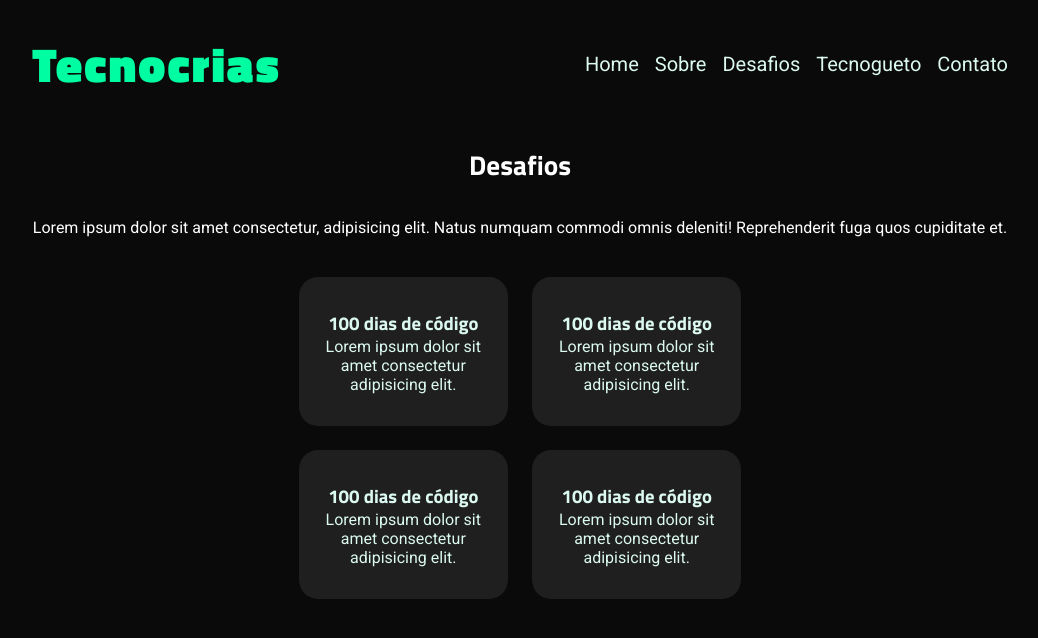
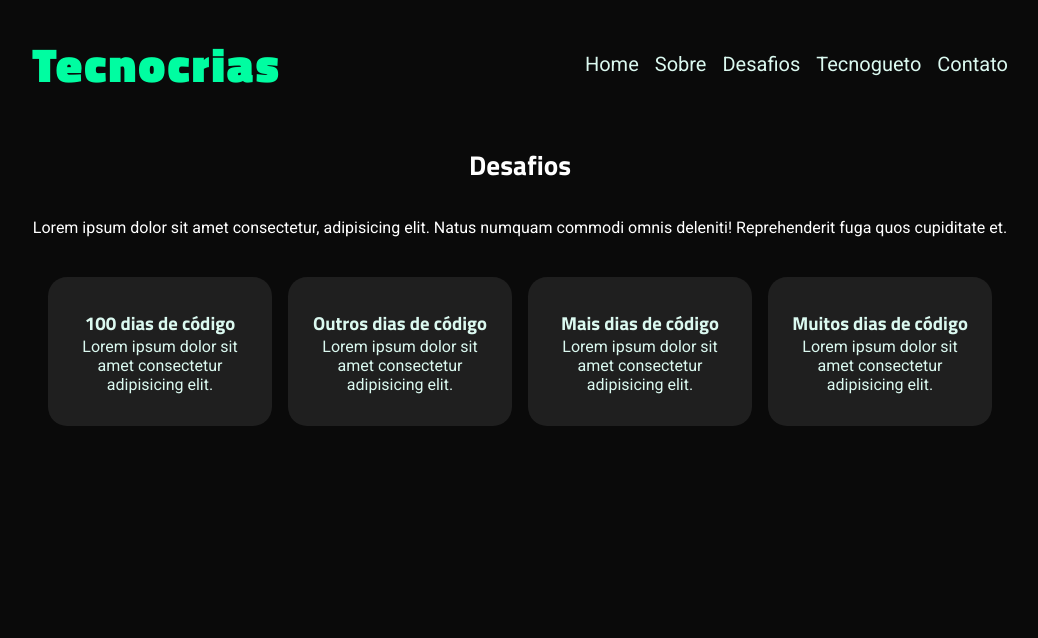
Before and after one commit to ManuCoutinho/tecnocrias, a React (Vite) app in the folder tecnocrias/: page / in a window 1280 px wide. Shown: the top 638 px of the page, without its empty margins (120-1158 px from the left). Built offline with nearby package versions, Linux system fonts and the light colour scheme.

Commit message:
feat: ajustes seção desafios

```diff
--- a/tecnocrias/src/components/Desafios/Card.jsx
+++ b/tecnocrias/src/components/Desafios/Card.jsx
@@ -1,13 +1,18 @@
 import styles from "./styles.module.scss";
 import React from "react";
+import CardsItems from "./CardsItems";
 
-export function Card(props) {
-    return (
-        <a href="#">
-            <div className={styles.card}>
-                <h3>{props.title}</h3>
-                <p>{props.text}</p>
-            </div>
-        </a>
-    )
+export const Card = () => {
+
+    function getCardsItem() {
+        return CardsItems.map(cards => {
+            return <a href={cards.link}>
+                <div className={styles.card}>
+                    <h3>{cards.title}</h3>
+                    <p>{cards.text}</p>
+                </div>
+            </a>
+        })
+    }
+return (getCardsItem())
 }
--- /dev/null
+++ b/tecnocrias/src/components/Desafios/CardsItems.js
@@ -0,0 +1,22 @@
+export default [
+    {
+        title: "100 dias de código",
+        text: "Lorem ipsum dolor sit amet consectetur adipisicing elit.",
+        link: "#"
+    },
+    {
+        title: "Outros dias de código",
+        text: "Lorem ipsum dolor sit amet consectetur adipisicing elit.",
+        link: "#"
+    },
+    {
+        title: "Mais dias de código",
+        text: "Lorem ipsum dolor sit amet consectetur adipisicing elit.",
+        link: "#"
+    },
+    {
+        title: "Muitos dias de código",
+        text: "Lorem ipsum dolor sit amet consectetur adipisicing elit.",
+        link: "#"
+    }
+]
--- a/tecnocrias/src/components/Desafios/index.jsx
+++ b/tecnocrias/src/components/Desafios/index.jsx
@@ -1,5 +1,5 @@
 import styles from "./styles.module.scss";
-import {Card} from "./Card";
+import { Card } from "./Card";
 
 
 export const Desafios = () => {
@@ -9,12 +9,7 @@ export const Desafios = () => {
       <p>Lorem ipsum dolor sit amet consectetur, adipisicing elit.
         Natus numquam commodi omnis deleniti! Reprehenderit fuga quos cupiditate et.</p>
       <div className={styles.cardsContainer}>
-        <div className={styles.grid}>
-        <Card title="100 dias de código" text="Lorem ipsum dolor sit amet consectetur adipisicing elit."></Card>
-        <Card title="100 dias de código" text="Lorem ipsum dolor sit amet consectetur adipisicing elit."></Card>
-        <Card title="100 dias de código" text="Lorem ipsum dolor sit amet consectetur adipisicing elit."></Card>
-        <Card title="100 dias de código" text="Lorem ipsum dolor sit amet consectetur adipisicing elit."></Card>
-        </div>
+       <Card />
       </div>
 
     </div>
--- a/tecnocrias/src/components/Desafios/styles.module.scss
+++ b/tecnocrias/src/components/Desafios/styles.module.scss
@@ -11,9 +11,9 @@
 }
 
 h2 {
-font-weight: 700;
-font-size: 1.7rem;
-margin-bottom: 2rem;
+  font-weight: 700;
+  font-size: 1.7rem;
+  margin-bottom: 2rem;
 }
 
 .cardsContainer {
@@ -23,17 +23,11 @@ margin-bottom: 2rem;
   margin: 2rem 0;
 }
 
-.grid {
-  display: grid;
-  grid-template-columns: repeat(auto-fill, minmax(200px, 1fr));
-  grid-column-gap: 8px;
-  grid-row-gap: 8px;
-  }
 
 .card {
   background-color: var(--info);
   color: var(--text);
-  //width: 14rem;
+  width: 14rem;
   padding: 2rem 1.5rem;
   border-radius: 1.2rem;
   font-family: "Roboto";
```
